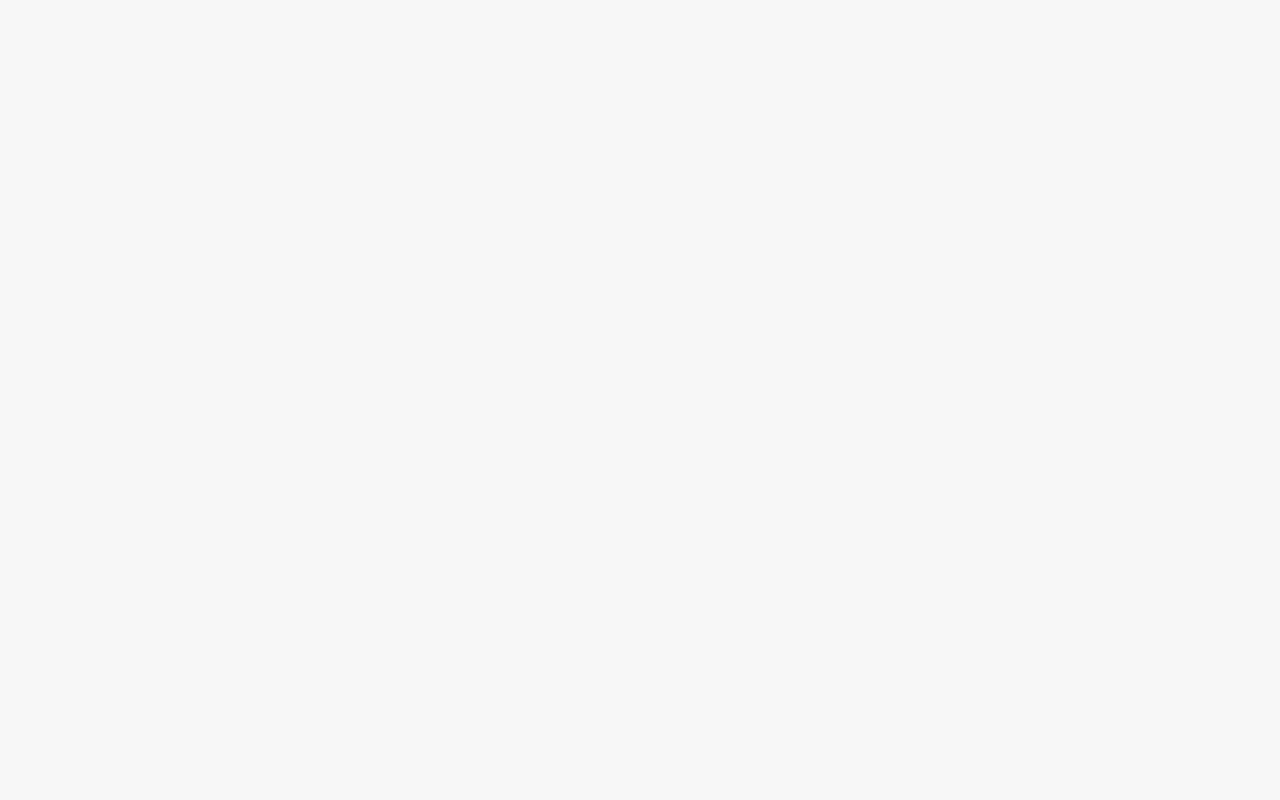
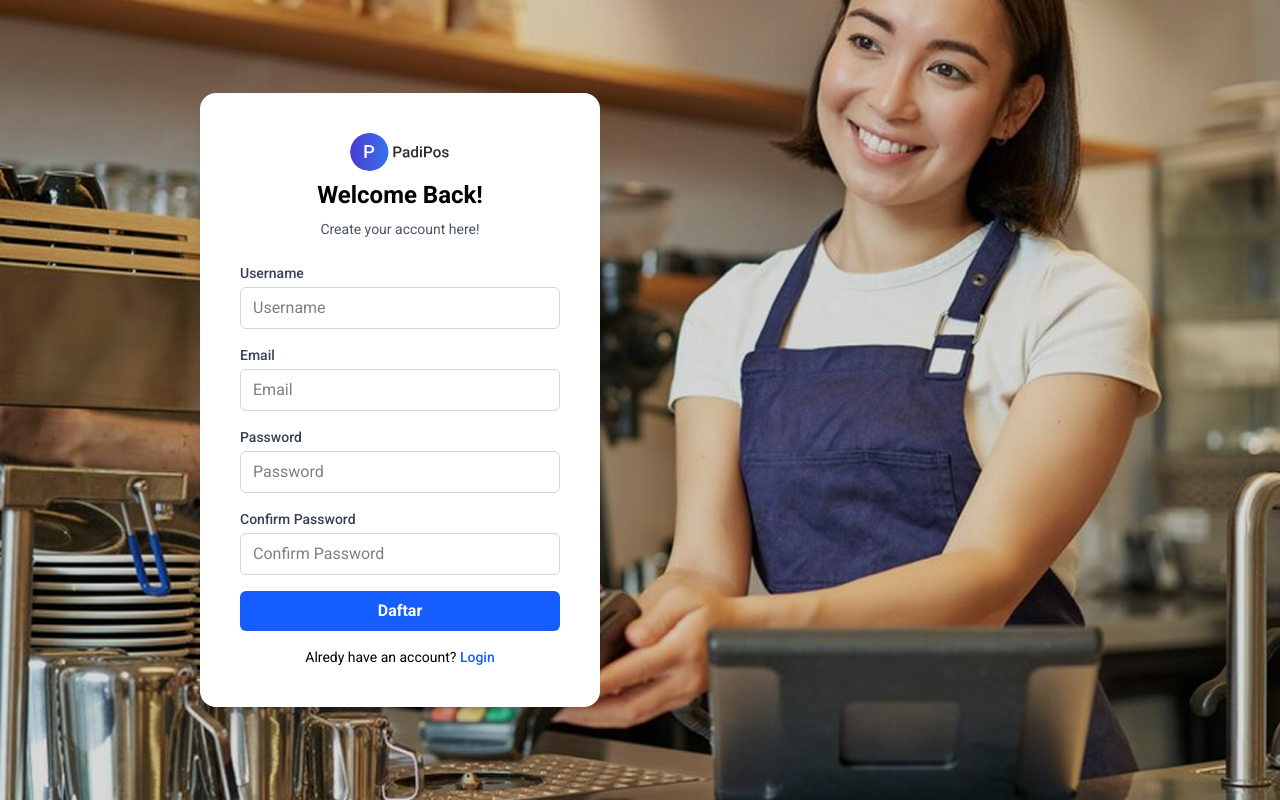
Before and after one commit to tiarafirdausa/pos-sederhana-dashboard, a Next.js app: page /auth/register in a window 1280 px wide. Before the commit this address had no page. Built offline with nearby package versions, Linux system fonts and the light colour scheme.

Commit message:
fix: direct login regis

```diff
--- a/src/app/auth/login/page.js
+++ b/src/app/auth/login/page.js
@@ -1,9 +1,9 @@
 "use client";
 
+import Link from 'next/link';
 import { useState } from "react";
-import { useRouter } from 'next/navigation';
+import { useRouter } from "next/navigation";
 import Image from "next/image";
-
 
 export default function Login() {
   const [username, setUsername] = useState("");
@@ -31,7 +31,9 @@ export default function Login() {
       if (!response.ok) {
         if (contentType && contentType.includes("application/json")) {
           const errorData = await response.json();
-          setError(errorData.message || `Login gagal! Status: ${response.status}`);
+          setError(
+            errorData.message || `Login gagal! Status: ${response.status}`
+          );
           console.error("Login gagal:", errorData);
         } else {
           const text = await response.text();
@@ -40,8 +42,8 @@ export default function Login() {
         }
       } else {
         const data = await response.json();
-        localStorage.setItem('authToken', data.token);
-        localStorage.setItem('userRole', data.role);
+        localStorage.setItem("authToken", data.token);
+        localStorage.setItem("userRole", data.role);
         console.log(`Login ${data.role} berhasil:`, data);
         router.push(`/${data.role}/dashboard`);
       }
@@ -52,7 +54,6 @@ export default function Login() {
       setLoading(false);
     }
   };
-
 
   return (
     <div className="relative w-full h-screen">
@@ -74,9 +75,7 @@ export default function Login() {
               height={100}
               className="rounded-full"
             />
-            <h2 className="text-2xl font-bold text-center">
-              Welcome Back!
-            </h2>
+            <h2 className="text-2xl font-bold text-center">Welcome Back!</h2>
             <p className="text-gray-600 text-sm text-center">
               Please enter your username and password here!
             </p>
@@ -114,7 +113,10 @@ export default function Login() {
             </div>
 
             {error && (
-              <div className="bg-red-100 border border-red-400 text-red-700 px-4 py-3 rounded relative mb-4" role="alert">
+              <div
+                className="bg-red-100 border border-red-400 text-red-700 px-4 py-3 rounded relative mb-4"
+                role="alert"
+              >
                 <strong className="font-bold">Error!</strong>
                 <span className="block sm:inline">{error}</span>
               </div>
@@ -122,12 +124,21 @@ export default function Login() {
 
             <button
               type="submit"
-              className={`w-full bg-blue-600 hover:bg-blue-700 text-white font-semibold py-2 rounded-md transition ${loading ? 'opacity-50 cursor-not-allowed' : ''}`}
+              className={`w-full bg-blue-600 hover:bg-blue-700 text-white font-semibold py-2 rounded-md transition ${
+                loading ? "opacity-50 cursor-not-allowed" : ""
+              }`}
               disabled={loading}
             >
               {loading ? "Logging in..." : "Login"}
             </button>
           </form>
+
+          <div className="text-center mt-4 text-sm text-gray-600">
+            Don't have an account?
+            <Link href="/auth/register" className="text-blue-600 font-medium hover:underline">
+              Register
+            </Link>
+          </div>
         </div>
       </div>
     </div>
--- /dev/null
+++ b/src/app/auth/register/page.js
@@ -0,0 +1,176 @@
+"use client";
+
+import Image from "next/image";
+import Link from "next/link";
+import { useState } from "react";
+import { useRouter } from "next/navigation";
+
+export default function Register() {
+  const [formData, setFormData] = useState({
+    username: "",
+    email: "",
+    password: "",
+    confirmPassword: "",
+  });
+  const [error, setError] = useState("");
+  const [loading, setLoading] = useState(false);
+  const router = useRouter();
+
+  const handleChange = (e) => {
+    const { name, value } = e.target;
+    setFormData((prevFormData) => ({
+      ...prevFormData,
+      [name]: value,
+    }));
+  };
+
+  const handleSubmit = async (event) => {
+    event.preventDefault();
+    setError("");
+    setLoading(true);
+
+    if (formData.password !== formData.confirmPassword) {
+      setError("Konfirmasi password tidak cocok.");
+      setLoading(false);
+      return;
+    }
+
+    try {
+      const response = await fetch("http://localhost:5000/auth/register", {
+        method: "POST",
+        headers: {
+          "Content-Type": "application/json",
+        },
+        body: JSON.stringify({
+          username: formData.username,
+          email: formData.email,
+          password: formData.password,
+          confirmPassword: formData.confirmPassword,
+        }),
+
+      });
+
+      if (response.ok) {
+        const data = await response.json();
+        console.log("Registrasi berhasil:", data);
+        router.push("/auth/login?registered=true");
+      } else {
+        const errorData = await response.json();
+        setError(errorData.message || "Registrasi gagal!");
+        console.error("Registrasi gagal:", errorData);
+      }
+    } catch (error) {
+      setError("Terjadi kesalahan saat menghubungi server.");
+      console.error("Error saat registrasi:", error);
+    } finally {
+      setLoading(false);
+    }
+  };
+
+  return (
+    <div className="relative w-full h-screen">
+      <Image
+        src="/assets/img/login-bg.png"
+        alt="Login Background"
+        layout="fill"
+        objectFit="cover"
+        className="z-0"
+      />
+      <div className="absolute inset-0 z-10" />
+      <div className="absolute inset-0 z-20 flex items-center justify-start px-50">
+        <div className="bg-white rounded-2xl shadow-xl p-10 w-[400px] max-w-full">
+          <div className="flex flex-col items-center justify-center gap-2 mb-6">
+            <Image
+              src="/assets/icons/Logo.svg"
+              alt="Logo"
+              width={100}
+              height={100}
+              className="rounded-full"
+            />
+            <h2 className="text-2xl font-bold text-center">Welcome Back!</h2>
+            <p className="text-gray-600 text-sm text-center">
+              Create your account here!
+            </p>
+          </div>
+
+          <form onSubmit={handleSubmit}>
+            <div className="mb-4">
+              <label className="text-sm font-medium text-gray-700 block mb-1">
+                Username
+              </label>
+              <input
+                type="text"
+                placeholder="Username"
+                className="w-full border border-gray-300 rounded-md px-3 py-2 focus:outline-none focus:ring-2 focus:ring-blue-500"
+                value={formData.username}
+                onChange={handleChange}
+                name="username"
+              />
+            </div>
+            <div className="mb-4">
+              <label className="text-sm font-medium text-gray-700 block mb-1">
+                Email
+              </label>
+              <input
+                type="email"
+                placeholder="Email"
+                className="w-full border border-gray-300 rounded-md px-3 py-2 focus:outline-none focus:ring-2 focus:ring-blue-500"
+                value={formData.email}
+                onChange={handleChange}
+                name="email"
+              />
+            </div>
+            <div className="mb-4">
+              <label className="text-sm font-medium text-gray-700 block mb-1">
+                Password
+              </label>
+              <input
+                type="password"
+                placeholder="Password"
+                className="w-full border border-gray-300 rounded-md px-3 py-2 focus:outline-none focus:ring-2 focus:ring-blue-500"
+                value={formData.password}
+                onChange={handleChange}
+                name="password"
+              />
+            </div>
+            <div className="mb-4">
+              <label className="text-sm font-medium text-gray-700 block mb-1">
+                Confirm Password
+              </label>
+              <input
+                type="password"
+                placeholder="Confirm Password"
+                className="w-full border border-gray-300 rounded-md px-3 py-2 focus:outline-none focus:ring-2 focus:ring-blue-500"
+                value={formData.confirmPassword}
+                onChange={handleChange}
+                name="confirmPassword"
+              />
+            </div>
+
+            <button
+              type="submit"
+              className={`w-full bg-blue-600 hover:bg-blue-700 text-white font-semibold py-2 rounded-md transition ${
+                loading ? "opacity-50 cursor-not-allowed" : ""
+              }`}
+              disabled={loading}
+            >
+              {loading ? "Mendaftar..." : "Daftar"}
+            </button>
+          </form>
+
+          {error && <p className="text-red-500 text-sm mt-2">{error}</p>}
+
+          <div className="text-center text-sm mt-4">
+            Alredy have an account?{" "}
+            <Link
+              href="/auth/login"
+              className="text-blue-600 font-medium hover:underline"
+            >
+              Login
+            </Link>
+          </div>
+        </div>
+      </div>
+    </div>
+  );
+}
--- a/src/app/layout.js
+++ b/src/app/layout.js
@@ -1,10 +1,6 @@
 "use client";
 
 import "./globals.css";
-// import AdminSidebar from "./admin/components/sidebar";
-// import AdminNavbar from "./admin/components/navbar";
-// import CashierSidebar from "./cashier/components/sidebar";
-// import CashierNavbar from "./cashier/components/navbar";
 import { Roboto } from "next/font/google";
 import { useEffect, useState } from "react";
 import { useRouter, usePathname } from "next/navigation";
@@ -24,17 +20,20 @@ export default function RootLayout({ children }) {
 
   useEffect(() => {
   const storedRole = localStorage.getItem("userRole");
+  const isAuthPage = pathname.startsWith("/auth");
 
-    if (!storedRole && pathname !== "/auth/login") {
+  if (!storedRole && !isAuthPage) {
     router.push("/auth/login");
   } else {
     setUserRole(storedRole);
   }
 }, [pathname, router]);
 
+
   const isLoginPage = pathname === "/auth/login";
+  const isRegisterPage = pathname === "/auth/register";
 
-  if (isLoginPage) {
+  if (isLoginPage || isRegisterPage) {
     return (
       <html lang="en" className={roboto.variable}>
         <body className="bg-[var(--neutral-grey1)] font-sans">
@@ -47,16 +46,7 @@ export default function RootLayout({ children }) {
   return (
     <html lang="en" className={roboto.variable}>
       <body className="bg-[var(--neutral-grey1)] font-sans">
-        {userRole === "admin" && (
-          <>
-            <Sidebar />
-            <div className="ml-52 flex-1 flex flex-col min-h-screen bg-[var(--neutral-grey1)]">
-              <Navbar />
-              <main className="p-6">{children}</main>
-            </div>
-          </>
-        )}
-        {userRole === "cashier" && (
+        {userRole === "admin"  ||  userRole === "cashier" &&  (
           <>
             <Sidebar />
             <div className="ml-52 flex-1 flex flex-col min-h-screen bg-[var(--neutral-grey1)]">
```
Also changed, not shown: 2 other files (tests, documents, lock files or other folders). Lines whose indentation alone changed are shown as unchanged.
